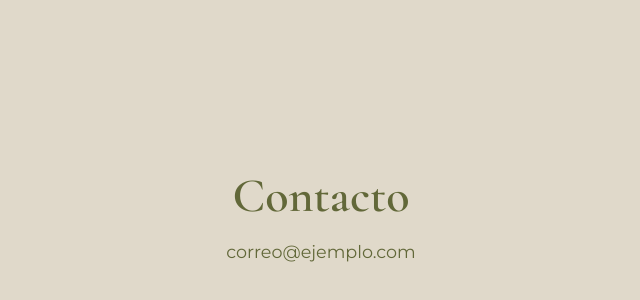
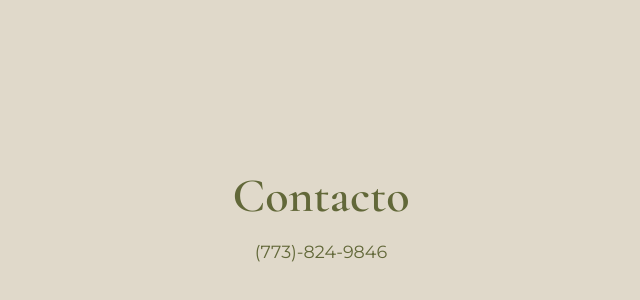
Before and after one commit to aumaphotography/aumaphotography.github.io, a plain HTML site: page index.html in a window 1280 px wide. Shown: the part 3576-3876 px from the top of the page, 319-959 px from the left. Drawn offline with nearby package versions, Linux system fonts and the light colour scheme.

Commit message:
Update index.html

```diff
--- a/index.html
+++ b/index.html
@@ -51,7 +51,7 @@
 
     <section id="contacto">
         <h2>Contacto</h2>
-        <p>correo@ejemplo.com</p>
+        <p>(773)-824-9846</p>
     </section>
 
 </body>
```
